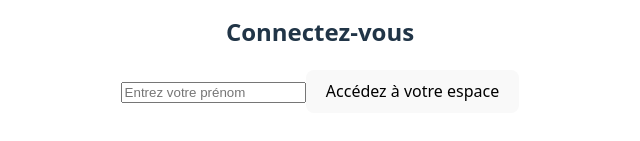
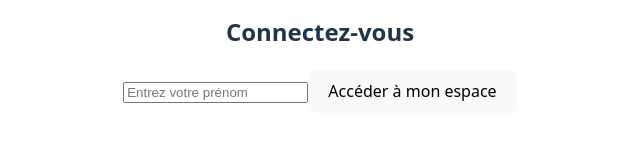
Before and after one commit to Benaldev/Crazee-burger, a React (Vite) app: page / in a window 1280 px wide. Shown: the part 421-562 px from the top of the page, without its empty margins (320-960 px from the left). Built offline with nearby package versions, Linux system fonts and the light colour scheme.

Commit message:
✏️ F03: LOGIN >fix typo in button text

```diff
--- a/src/components/pages/login/LoginForm.jsx
+++ b/src/components/pages/login/LoginForm.jsx
@@ -27,7 +27,7 @@ export default function LoginForm() {
         onChange={handleChange}
         required
       />
-      <button>Accédez à votre espace</button>
+      <button>Accéder à mon espace</button>
     </form>
   );
 }
```
